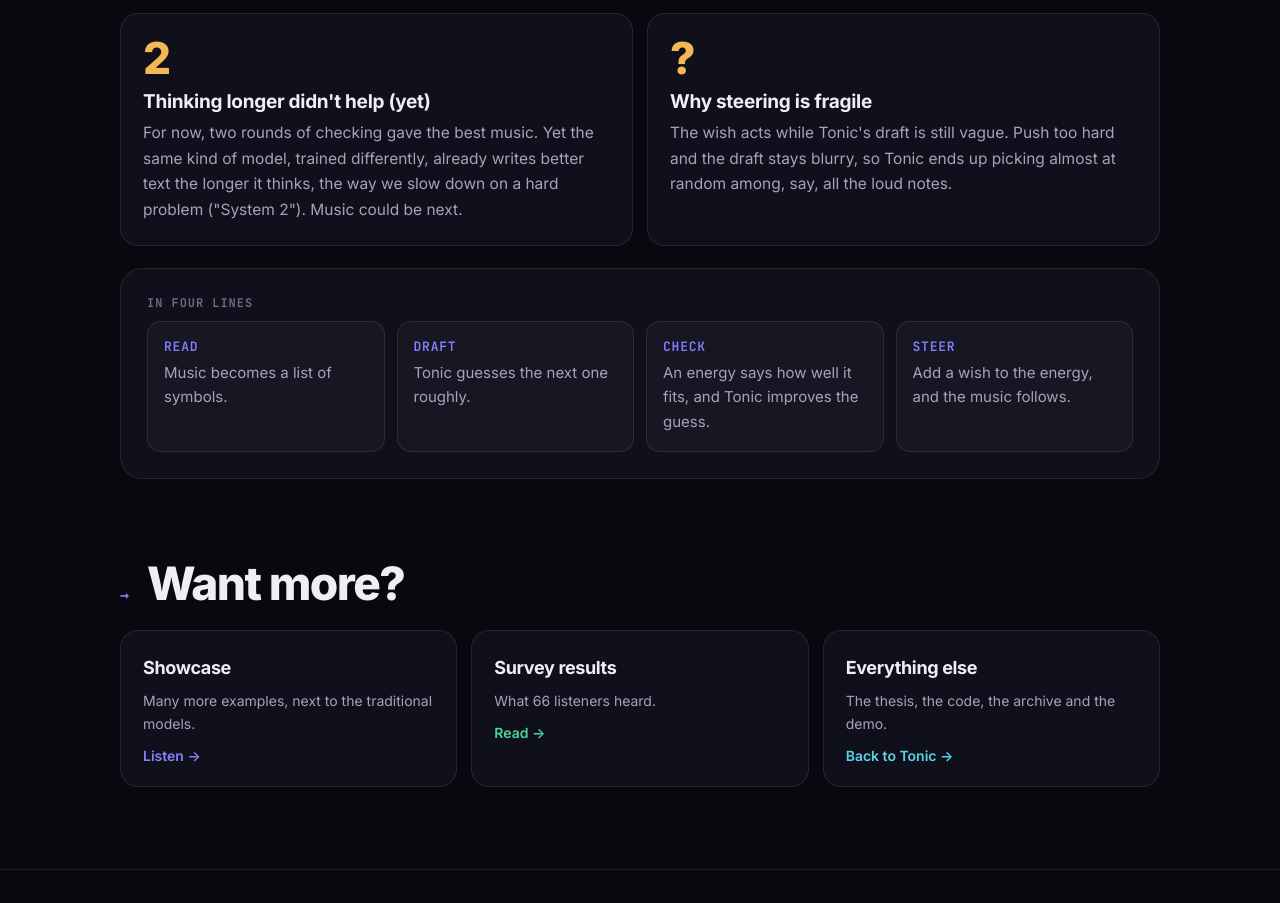
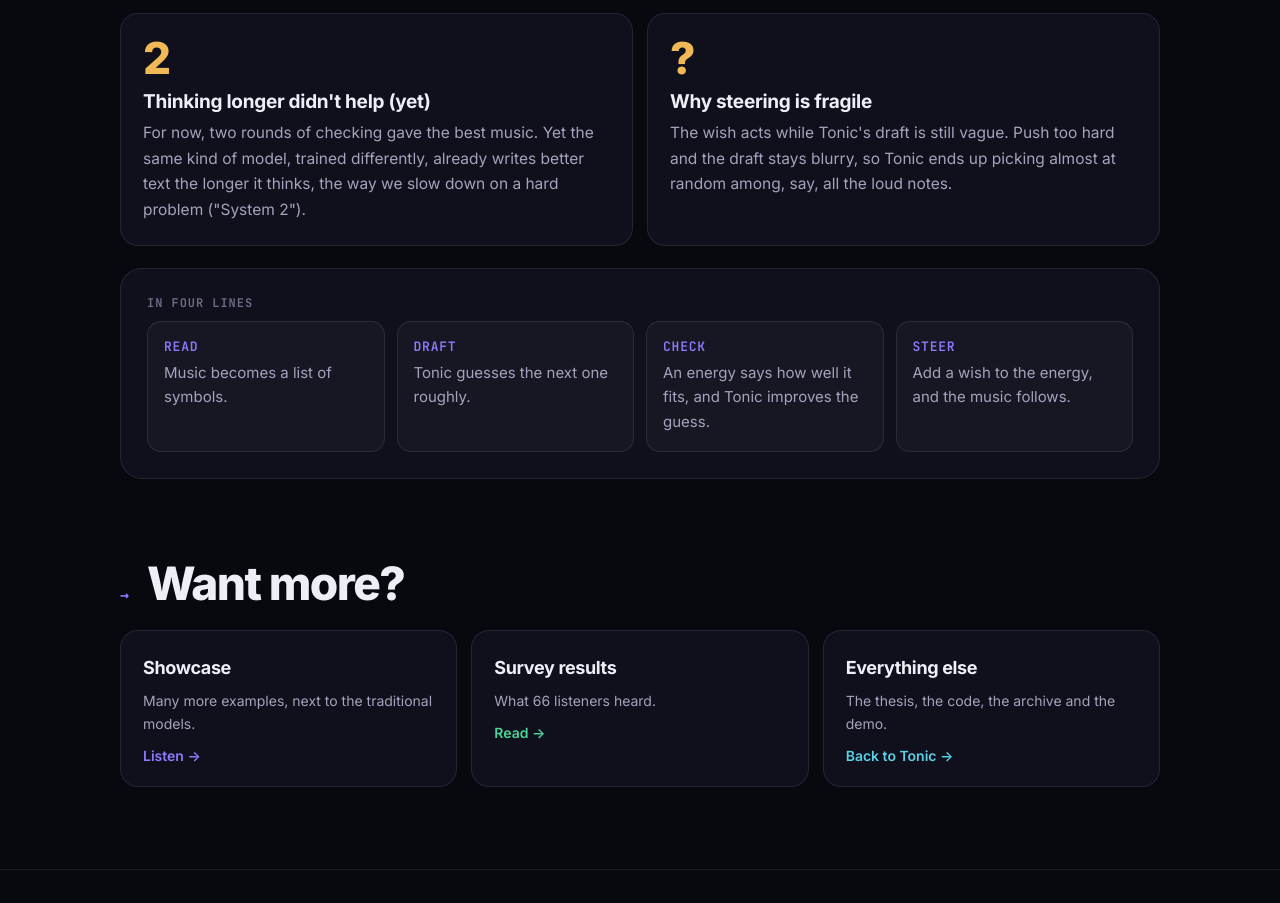
Before and after one commit to RebeccaCeccatelli/tonic, a plain HTML site: page how-it-works/index.html in a window 1280 px wide. Shown: the part 5141-6044 px from the top of the page. Drawn offline with Linux system fonts and the light colour scheme.

Commit message:
How it works: drop 'Music could be next.'

```diff
--- a/how-it-works/index.html
+++ b/how-it-works/index.html
@@ -339,7 +339,7 @@ footer a { color: var(--muted); }
       <div class="find meh">
         <div class="big">2</div>
         <h3>Thinking longer didn't help (yet)</h3>
-        <p>For now, two rounds of checking gave the best music. Yet the same kind of model, trained differently, already writes better text the longer it thinks, the way we slow down on a hard problem ("System 2"). Music could be next.</p>
+        <p>For now, two rounds of checking gave the best music. Yet the same kind of model, trained differently, already writes better text the longer it thinks, the way we slow down on a hard problem ("System 2").</p>
       </div>
       <div class="find meh">
         <div class="big">?</div>
```
